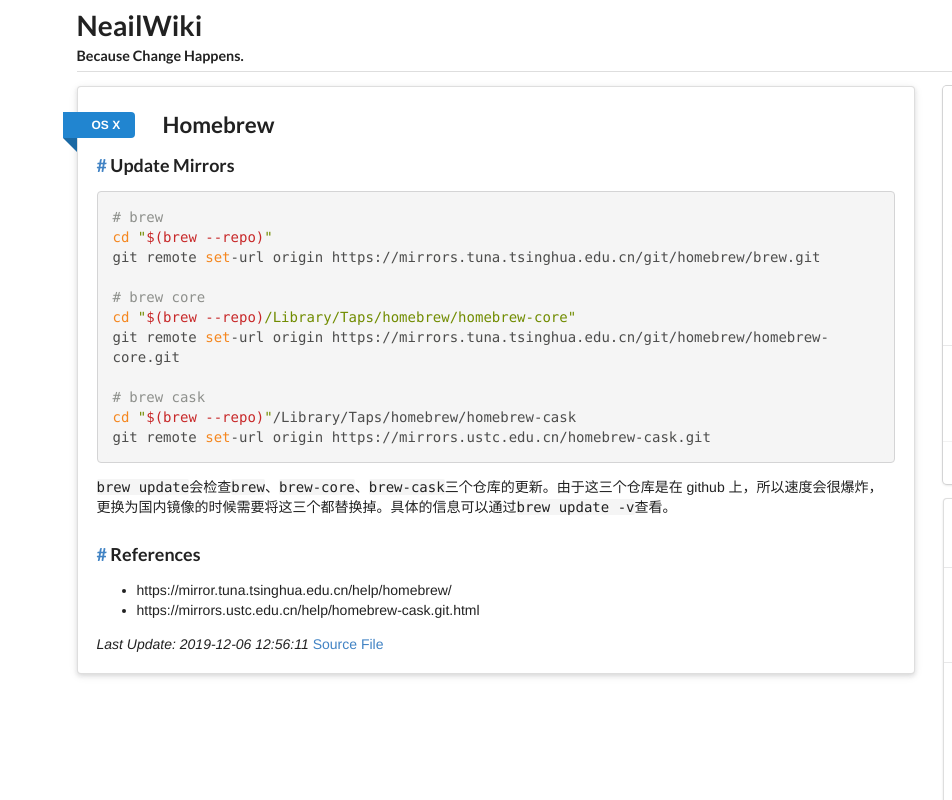
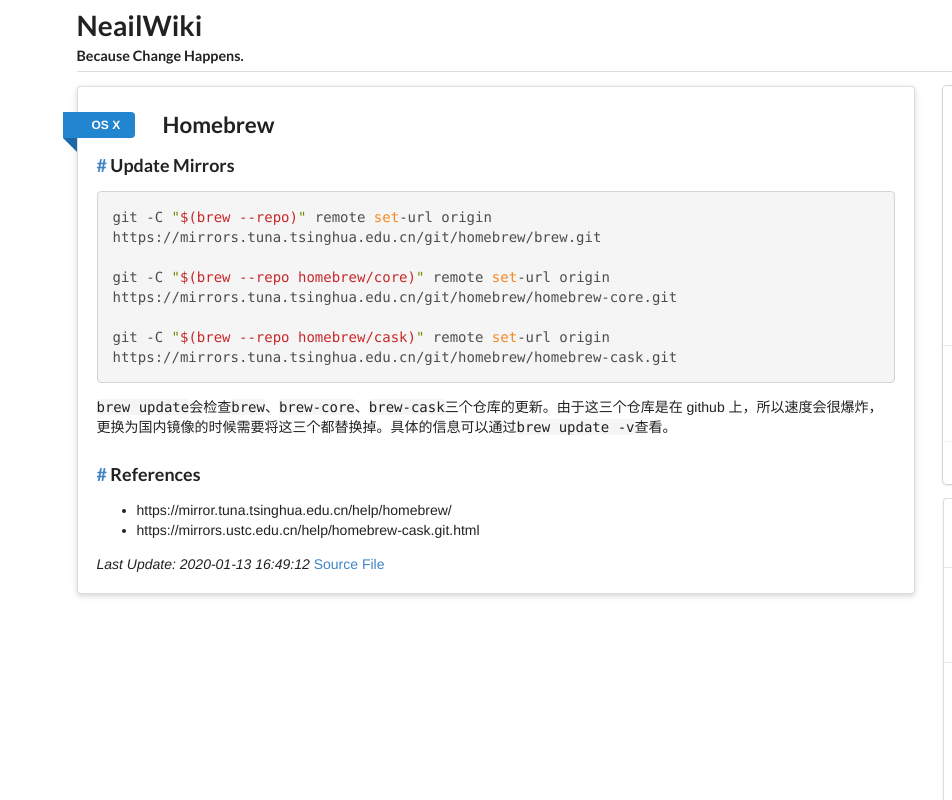
Before and after one commit to Blacate/blacateWiki.github.io, a plain HTML site: page page/Homebrew/index.html in a window 1280 px wide. Shown: the top 800 px of the page, 0-952 px from the left. Drawn offline with Linux system fonts and the light colour scheme; a script that the page names is missing.

Commit message:
site update Mon Jan 13 2020 16:50:13 GMT+0800 (GMT+08:00)

```diff
--- a/page/Homebrew/index.html
+++ b/page/Homebrew/index.html
@@ -33,17 +33,11 @@
 <h1 class="page-title">Homebrew</h1>
 <div class="page-content">
 <h3><a href="#Update_Mirrors" name="Update_Mirrors" target="_self" class="anchor"><span class="header-link">#</span></a>&nbsp;Update Mirrors</h3>
-<pre><code class="language-bash"># brew
-cd &quot;$(brew --repo)&quot;
-git remote set-url origin https://mirrors.tuna.tsinghua.edu.cn/git/homebrew/brew.git
+<pre><code class="language-bash">git -C &quot;$(brew --repo)&quot; remote set-url origin https://mirrors.tuna.tsinghua.edu.cn/git/homebrew/brew.git
 
-# brew core
-cd &quot;$(brew --repo)/Library/Taps/homebrew/homebrew-core&quot;
-git remote set-url origin https://mirrors.tuna.tsinghua.edu.cn/git/homebrew/homebrew-core.git
+git -C &quot;$(brew --repo homebrew/core)&quot; remote set-url origin https://mirrors.tuna.tsinghua.edu.cn/git/homebrew/homebrew-core.git
 
-# brew cask
-cd &quot;$(brew --repo)&quot;/Library/Taps/homebrew/homebrew-cask
-git remote set-url origin https://mirrors.ustc.edu.cn/homebrew-cask.git
+git -C &quot;$(brew --repo homebrew/cask)&quot; remote set-url origin https://mirrors.tuna.tsinghua.edu.cn/git/homebrew/homebrew-cask.git
 </code></pre>
 <p><code>brew update</code>会检查<code>brew</code>、<code>brew-core</code>、<code>brew-cask</code>三个仓库的更新。由于这三个仓库是在 github 上，所以速度会很爆炸，更换为国内镜像的时候需要将这三个都替换掉。具体的信息可以通过<code>brew update -v</code>查看。</p>
 <h3><a href="#References" name="References" target="_self" class="anchor"><span class="header-link">#</span></a>&nbsp;References</h3>
@@ -51,7 +45,7 @@
 <li><p>https://mirror.tuna.tsinghua.edu.cn/help/homebrew/</p></li>
 <li><p>https://mirrors.ustc.edu.cn/help/homebrew-cask.git.html</p></li>
 </ul>
-<p><em>Last Update: 2019-12-06 12:56:11</em> <a href="/raw/Homebrew.md">Source File</a></p>
+<p><em>Last Update: 2020-01-13 16:49:12</em> <a href="/raw/Homebrew.md">Source File</a></p>
 </div>
 <div>
 <div id="disqus_thread"></div>
```
Also changed, not shown: page/markdown/index.html (+6 -4 lines), 2 other files.
